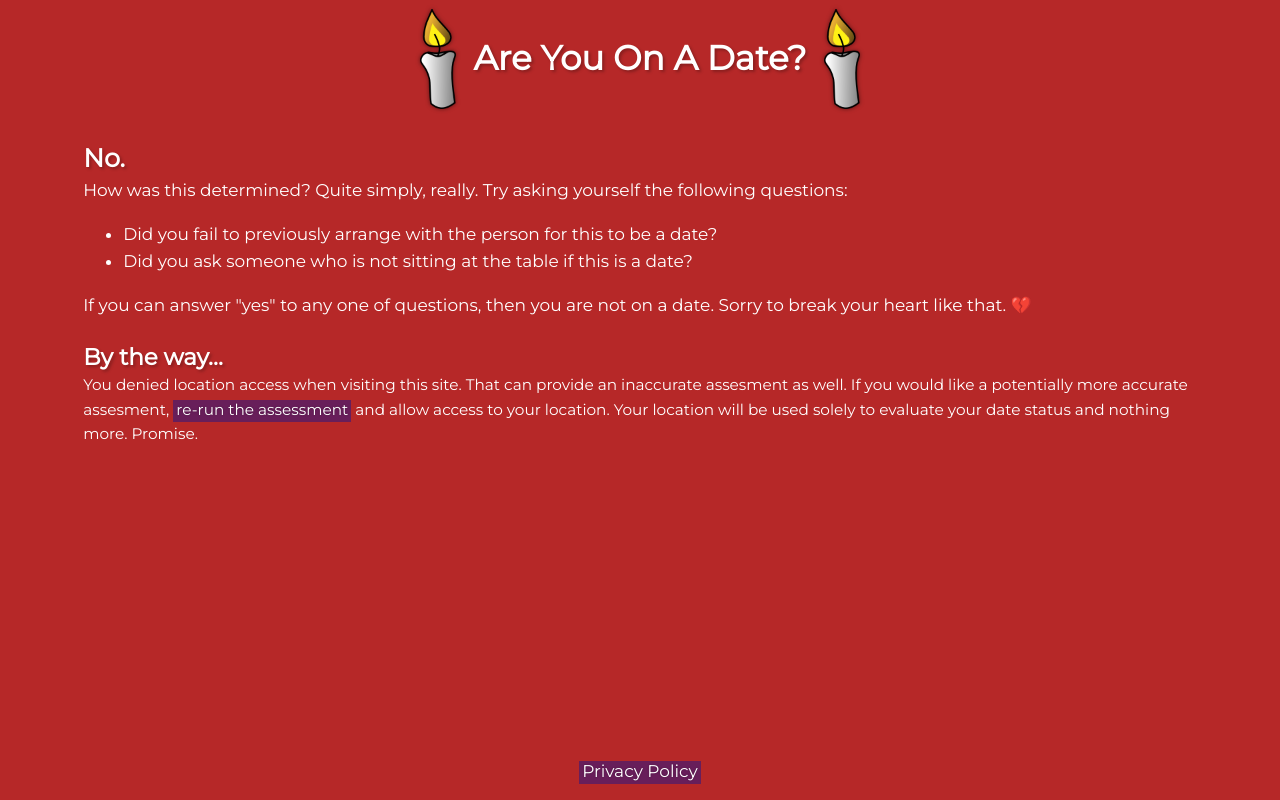
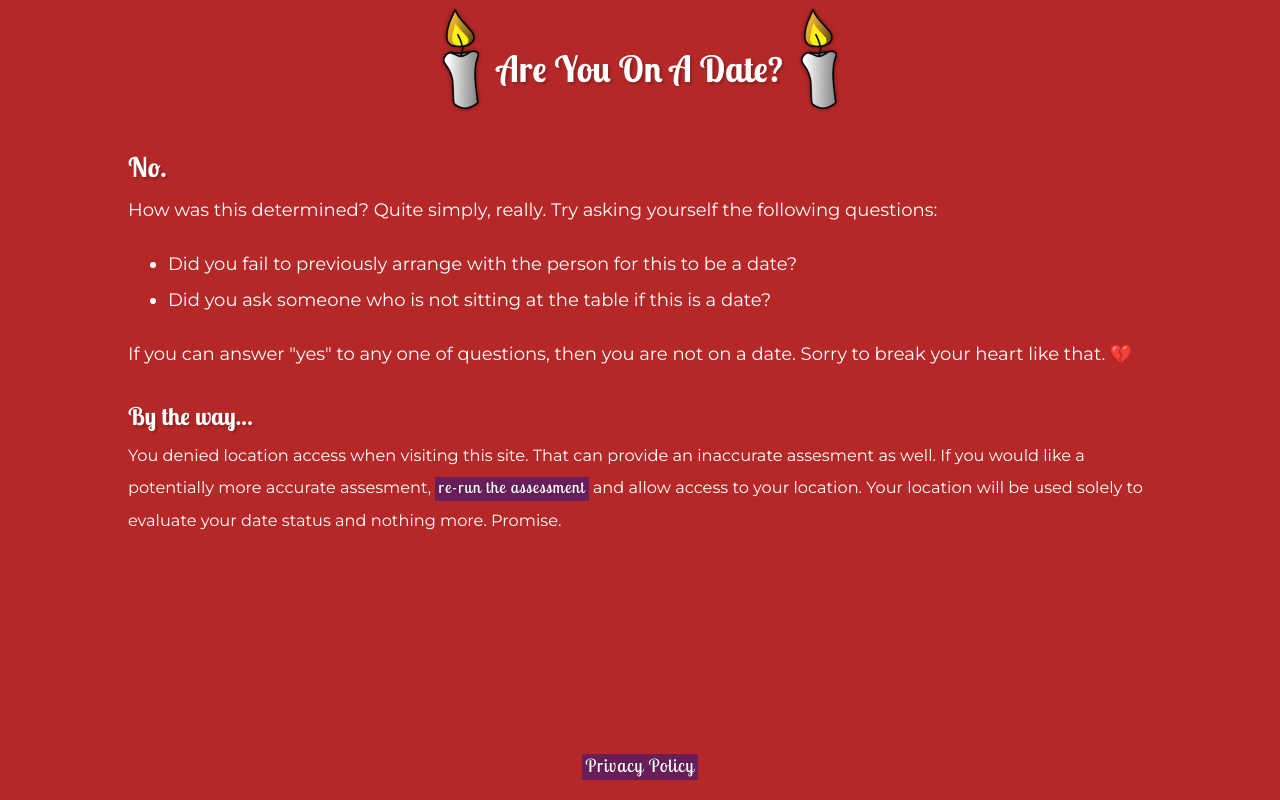
Before and after one commit to le717/areyouona-date, a Flask app: template src/templates/no.html in a window 1280 px wide. Run offline with Flask 2, Linux system fonts and the light colour scheme; the template is opened without the code that fills it, so the values that code supplies are empty.

Commit message:
Adjust site styling

```diff
--- a/src/static/css/style.css
+++ b/src/static/css/style.css
@@ -15,8 +15,8 @@ body {
   background-color: #b62828;
 
   font-family: "Montserrat", serif;
-  font-size: 17px;
-  line-height: 1.6;
+  font-size: 18px;
+  line-height: 2.0;
   font-weight: 400;
   color: #fff;
 }
@@ -27,8 +27,9 @@ a {
 
   text-decoration: none;
   text-shadow: 0 0 2px rgba(0, 0, 0, 0.25);
-  font-family: "Zilla Slab", "Montserrat", serif;
+  font-family: "Lobster Two", "Montserrat", serif;
   color: #fff;
+  letter-spacing: 1px;
 }
 a:focus,
 a:hover {
@@ -36,12 +37,11 @@ a:hover {
 }
 
 h1, h2, h3 {
-  font-family: "Zilla Slab", "Montserrat", serif;
-  font-weight: 600;
+  font-family: "Lobster Two", "Montserrat", serif;
+  font-weight: 700;
   margin-bottom: -0.75em;
   text-shadow: 2px 2px 3px rgba(0, 0, 0, 0.25);
 }
-h3 { margin-bottom: auto; }
 
 header {
   padding: 0.5em;
@@ -59,7 +59,7 @@ header img {
 }
 
 main {
-  width: 87%;
+  width: 80%;
   margin-right: auto;
   margin-left: auto;
   flex: 1 0 auto;
```
